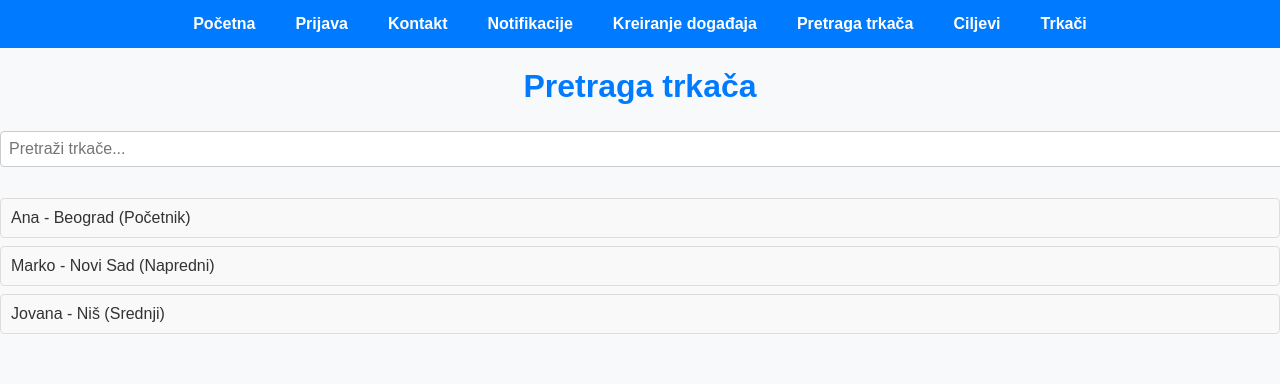
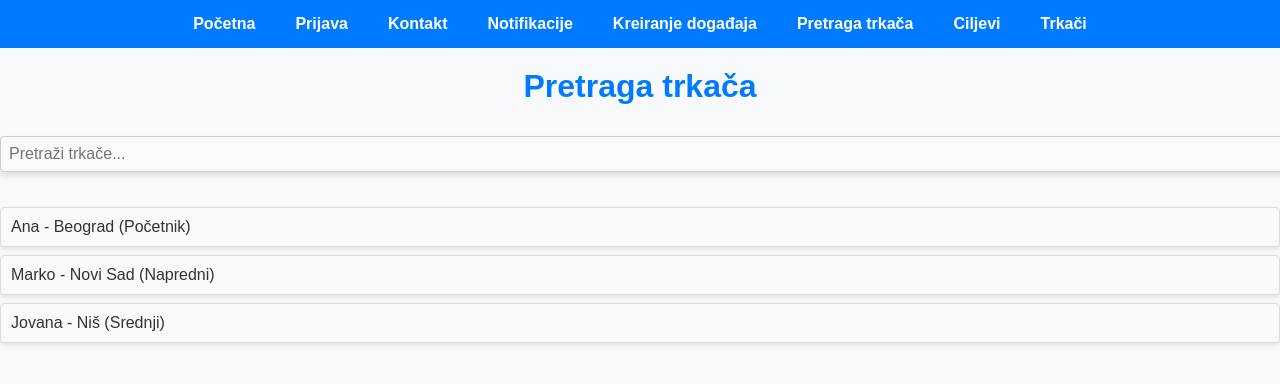
Before and after one commit to elab-development/internet-tehnologije-2024-projekat-partnertrcanje_20210075_20210373, a React (Create React App) app: page /runner-search in a window 1280 px wide. Shown: the top 384 px of the page. Built offline with nearby package versions, Linux system fonts and the light colour scheme.

Commit message:
Dodati novi  css stilovi

```diff
--- a/src/pages/EventCreator.css
+++ b/src/pages/EventCreator.css
@@ -1,14 +1,23 @@
-.event-creator input[type="text"],
-.event-creator input[type="date"] {
+/* Input polja */
+input[type="text"],
+input[type="date"] {
   width: calc(100% - 22px);
   padding: 10px;
   margin: 10px 0;
   border: 1px solid #ccc;
   border-radius: 4px;
   font-size: 16px;
+  transition: border-color 0.3s ease, box-shadow 0.3s ease;
 }
 
-.event-creator button {
+input[type="text"]:focus,
+input[type="date"]:focus {
+  border-color: #007bff;
+  box-shadow: 0 0 8px rgba(0, 123, 255, 0.5);
+}
+
+/* Dugme */
+button {
   padding: 10px 20px;
   margin: 10px 0;
   border: none;
@@ -17,20 +26,33 @@
   color: white;
   cursor: pointer;
   font-size: 16px;
+  transition: background-color 0.3s ease, transform 0.2s ease;
 }
 
-.event-creator button:hover {
+button:hover {
   background-color: #0056b3;
+  transform: scale(1.05);
 }
 
-.event-creator .event-list {
+button:active {
+  transform: scale(1);
+}
+
+/* Lista događaja */
+ul {
   margin-top: 20px;
 }
 
-.event-creator .event-list li {
+ul li {
   background: #f1f1f1;
   margin: 5px 0;
   padding: 10px;
   border: 1px solid #ddd;
   border-radius: 4px;
+  transition: background-color 0.3s ease, transform 0.3s ease;
 }
+
+ul li:hover {
+  background: #e2e2e2;
+  transform: translateX(5px);
+}
--- a/src/pages/GoalsTracker.css
+++ b/src/pages/GoalsTracker.css
@@ -1,4 +1,5 @@
-.goals-tracker input[type="text"] {
+
+input[type="text"] {
   width: calc(100% - 22px);
   padding: 10px;
   margin: 10px 0;
@@ -7,11 +8,12 @@
   font-size: 16px;
 }
 
-  .goals-tracker .goal-list {
+
+ul {
   margin-top: 20px;
 }
 
-  .goals-tracker .goal-list li {
+ul li {
   background: #f9f9f9;
   margin: 5px 0;
   padding: 10px;
@@ -21,12 +23,7 @@
   transition: all 0.3s ease-in-out;
 }
 
-  .goals-tracker .goal-list li:hover {
+ul li:hover {
   background: #007bff;
   color: white;
 }
-
-  .goals-tracker .goal-list li.completed {
-    text-decoration: line-through;
-    color: gray;
-  }
--- a/src/pages/RunnerSearch.css
+++ b/src/pages/RunnerSearch.css
@@ -1,21 +1,48 @@
-.runner-search input[type="text"] {
+/* Input polje */
+input[type="text"] {
   width: 100%;
-    padding: 10px;
+  padding: 12px;
   margin: 10px 0 20px 0;
-    border: 1px solid #ccc;
-    border-radius: 4px;
+  border: 1px solid #ddd;
+  border-radius: 8px;
   font-size: 16px;
+  background-color: #fafafa;
+  transition: all 0.3s ease;
+  box-shadow: 0 4px 6px rgba(0, 0, 0, 0.1); /* senka oko inputa */
 }
 
-  .runner-search ul {
+input[type="text"]:focus {
+  border-color: #007bff;
+  background-color: #fff;
+  box-shadow: 0 4px 8px rgba(0, 123, 255, 0.3); /* svetlija senka pri fokusu */
+}
+
+/* Lista rezultata */
+ul {
   list-style-type: none;
   padding: 0;
+  margin: 0;
 }
 
-  .runner-search li {
+ul li {
   background: #f9f9f9;
-    margin: 5px 0;
-    padding: 10px;
+  margin: 10px 0;
+  padding: 12px;
   border: 1px solid #ddd;
-    border-radius: 4px;
+  border-radius: 8px;
+  transition: all 0.3s ease;
+  cursor: pointer;
+  box-shadow: 0 2px 4px rgba(0, 0, 0, 0.1); /* senka za li elemente */
 }
+
+ul li:hover {
+  background-color: #007bff;
+  color: white;
+  transform: translateY(-3px); /* pomeranje stavke pri hoveru */
+  box-shadow: 0 6px 12px rgba(0, 123, 255, 0.2); /* svetlija senka pri hoveru */
+}
+
+ul li:active {
+  transform: translateY(1px); /* efekat pritiskanja stavke */
+  box-shadow: 0 4px 8px rgba(0, 123, 255, 0.15);
+}
```
Lines whose indentation alone changed are shown as unchanged.
